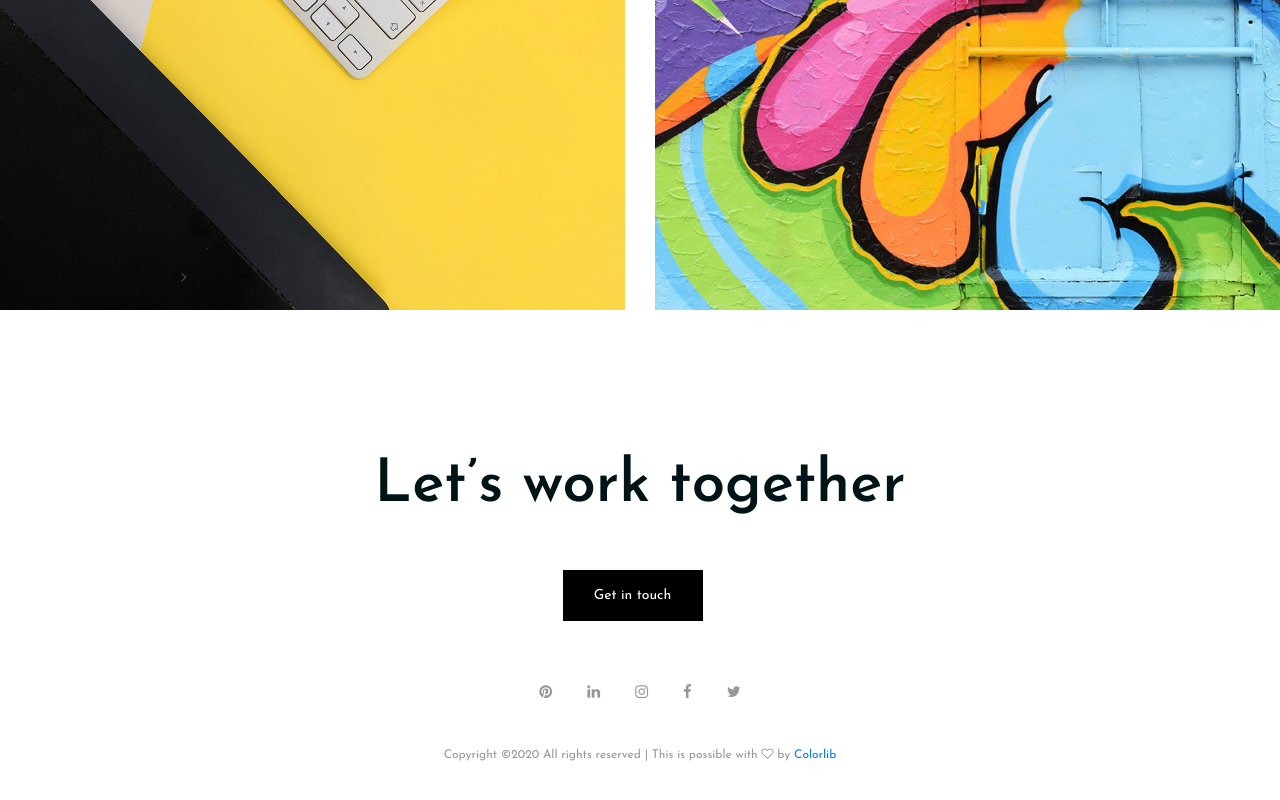
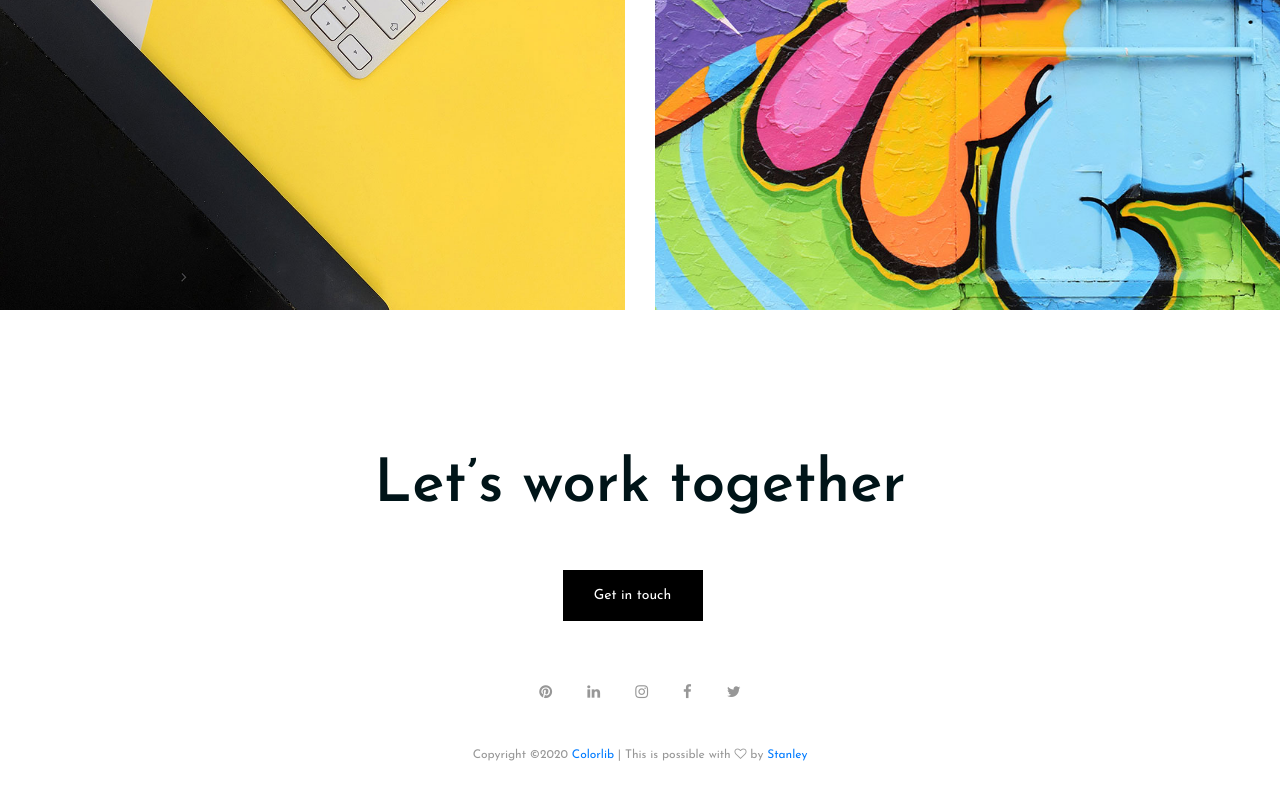
Before and after one commit to agnieszka-portfolio/agnieszka-portfolio, a plain HTML site: page index.html in a window 1280 px wide. Shown: the part 2779-3579 px from the top of the page. Drawn offline with Linux system fonts and the light colour scheme.

Commit message:
Up copyright

```diff
--- a/index.html
+++ b/index.html
@@ -160,7 +160,7 @@
 				<a href=""><span class="fa fa-twitter"></span></a>
 			</div>
 			<div class="copyright"><!-- Link back to Colorlib can't be removed. Template is licensed under CC BY 3.0. -->
-Copyright &copy;<script>document.write(new Date().getFullYear());</script> All rights reserved | This is possible with <i class="fa fa-heart-o" aria-hidden="true"></i> by <a href="https://colorlib.com" target="_blank">Colorlib</a>
+Copyright &copy;<script>document.write(new Date().getFullYear());</script> <a href="https://colorlib.com" target="_blank">Colorlib</a> | This is possible with <i class="fa fa-heart-o" aria-hidden="true"></i> by <a href="https://github.com/smith558" target="_blank">Stanley</a>
 <!-- Link back to Colorlib can't be removed. Template is licensed under CC BY 3.0. -->
 </div>
 		</div>
```
